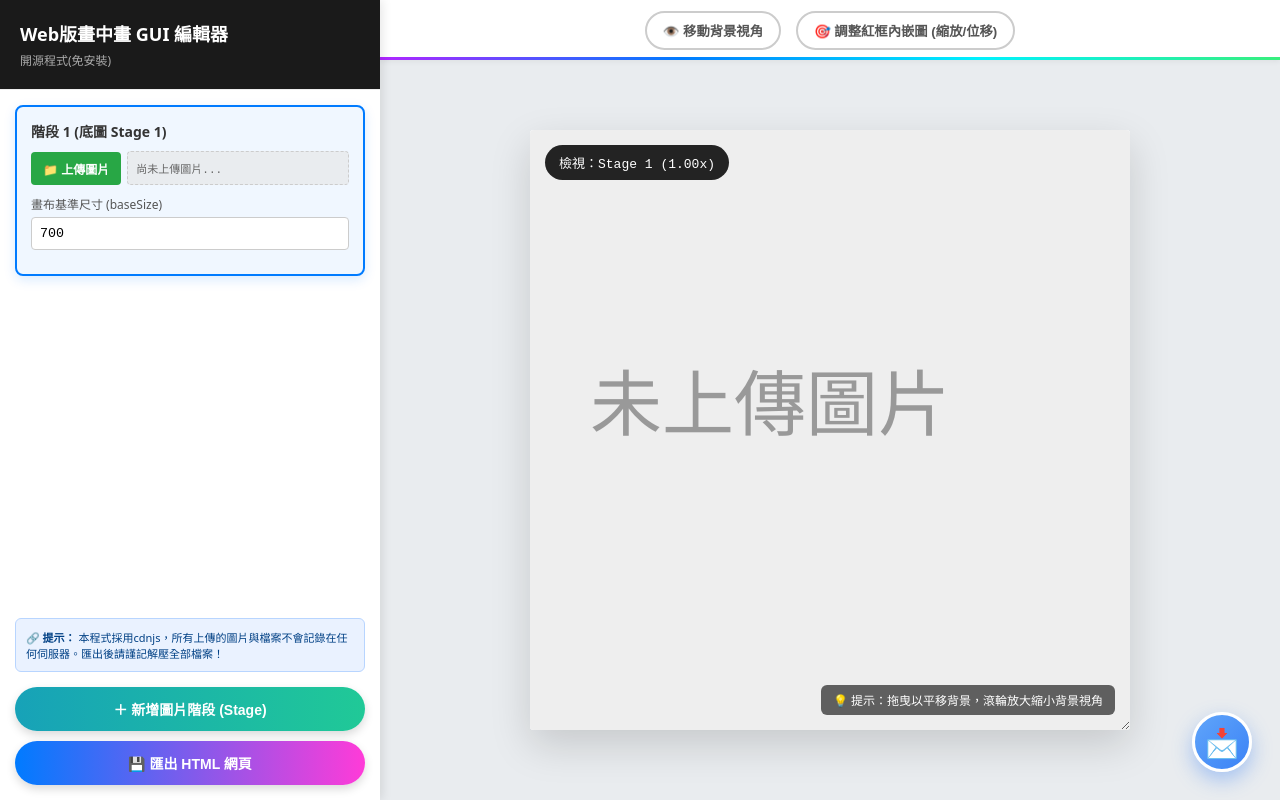
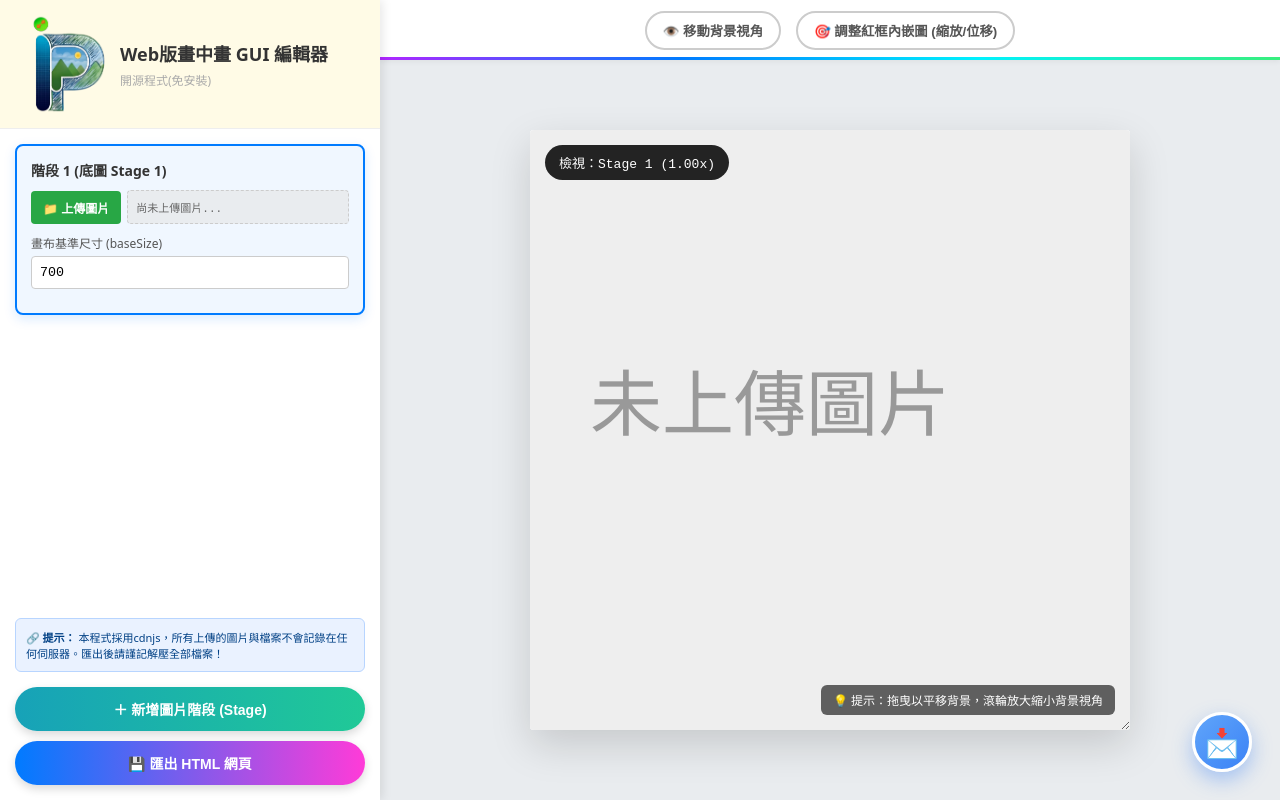
Before and after one commit to vc-AkBowie/PnP-AI-project, a plain HTML site: page index.html in a window 1280 px wide. Drawn offline with nearby package versions, Linux system fonts and the light colour scheme.

Commit message:
insert icon

```diff
--- a/index.html
+++ b/index.html
@@ -14,9 +14,25 @@
 
     /* 左側控制面板 */
     .sidebar { width: 380px; background: #fff; box-shadow: 2px 0 10px rgba(0,0,0,0.1); display: flex; flex-direction: column; z-index: 10; }
-    .sidebar-header { padding: 20px; border-bottom: 1px solid #eee; background: #1a1a1a; color: #fff; }
+        .sidebar-header {
+      padding: 14px 20px;
+      border-bottom: 1px solid #eee;
+	  background: #fffbe6;
+      color: #333333;
+      display: flex;
+      align-items: center;
+    }
     .sidebar-header h2 { margin: 0; font-size: 18px; }
     .sidebar-header p { margin: 5px 0 0 0; font-size: 12px; color: #aaa; }
+
+	    .header-icon {
+      width: 100px;
+      height:100px;
+      object-fit: contain;
+      flex-shrink: 0;
+    }
+
+
 
     .layers-container { flex: 1; overflow-y: auto; padding: 15px; display: flex; flex-direction: column; gap: 15px; }
 
@@ -140,9 +156,12 @@
 
   <!-- 左側控制面板 -->
   <div class="sidebar">
-    <div class="sidebar-header">
-      <h2>Web版畫中畫 GUI 編輯器</h2>
-      <p>開源程式(免安裝)</p>
+  <div class="sidebar-header">
+    <img src="icon/icon.png" alt="Logo" class="header-icon">
+      <div class="header-text">
+        <h2>Web版畫中畫 GUI 編輯器</h2>
+        <p>開源程式(免安裝)</p>
+      </div>
     </div>
     <div class="layers-container" id="layersContainer"></div>
 
```
